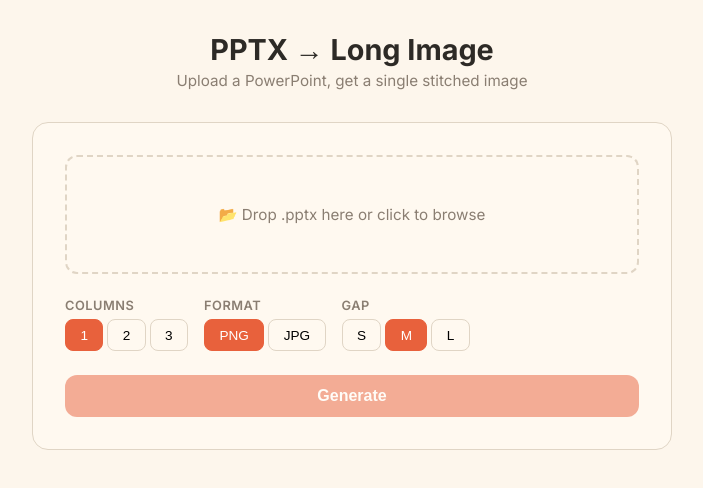
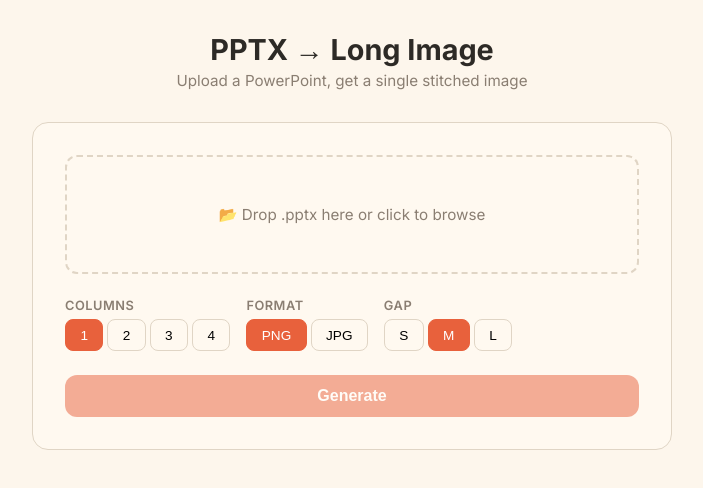
Before and after one commit to shakieliu/pptx2img, a Next.js app in the folder frontend/: page / in a window 1280 px wide. Shown: the top 488 px of the page, without its empty margins (288-991 px from the left). Built offline with nearby package versions, Linux system fonts and the light colour scheme; no server answers.

Commit message:
feat: support 4-column layout

```diff
--- a/frontend/src/app/page.tsx
+++ b/frontend/src/app/page.tsx
@@ -4,7 +4,7 @@ import { useState, useRef, useCallback, DragEvent, ChangeEvent } from 'react';
 
 const API = process.env.NEXT_PUBLIC_API_URL || 'http://localhost:3001';
 
-type Cols = 1 | 2 | 3;
+type Cols = 1 | 2 | 3 | 4;
 type Fmt = 'png' | 'jpg';
 type Gap = 8 | 16 | 32;
 
@@ -191,7 +191,7 @@ export default function Home() {
         </div>
 
         <div className="controls">
-          <Toggle label="Columns" options={[1, 2, 3] as Cols[]} value={cols} onChange={setCols} />
+          <Toggle label="Columns" options={[1, 2, 3, 4] as Cols[]} value={cols} onChange={setCols} />
           <Toggle label="Format" options={['png', 'jpg'] as Fmt[]} value={fmt} onChange={setFmt} display={(v) => v.toUpperCase()} />
           <Toggle
             label="Gap"
```
